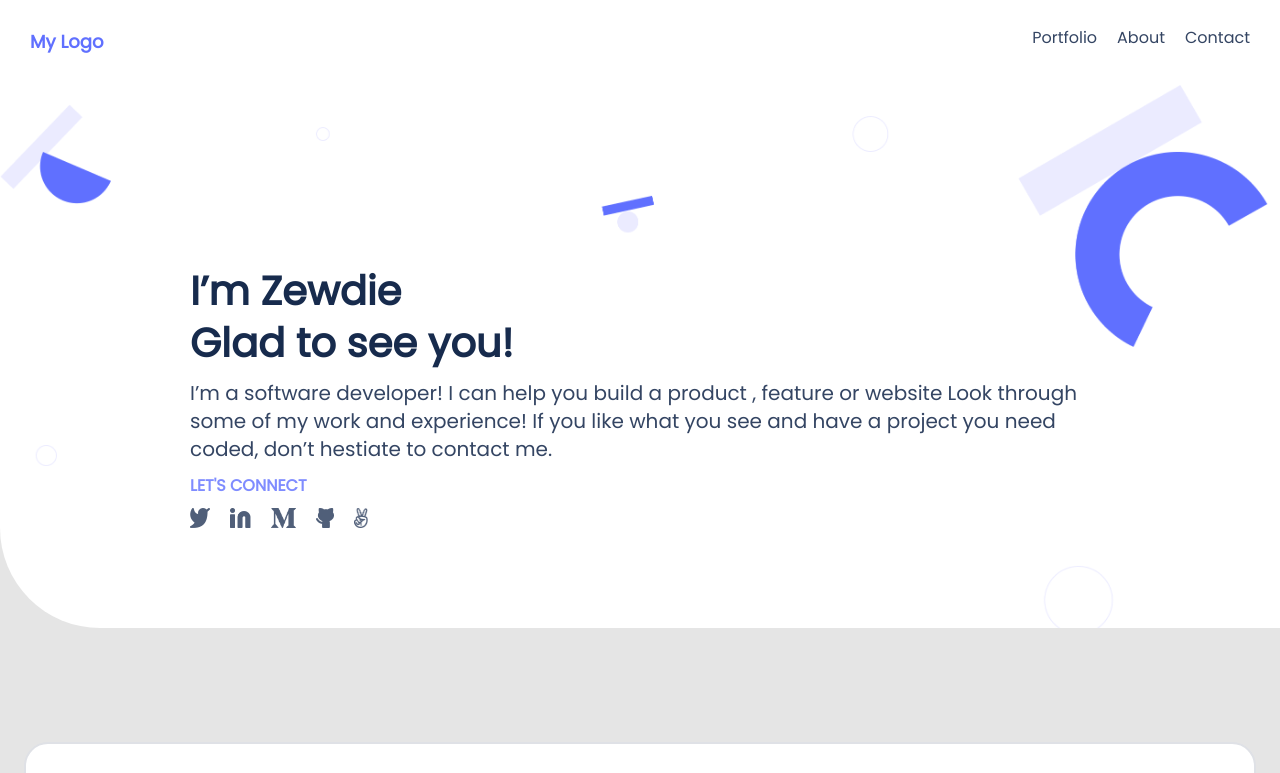
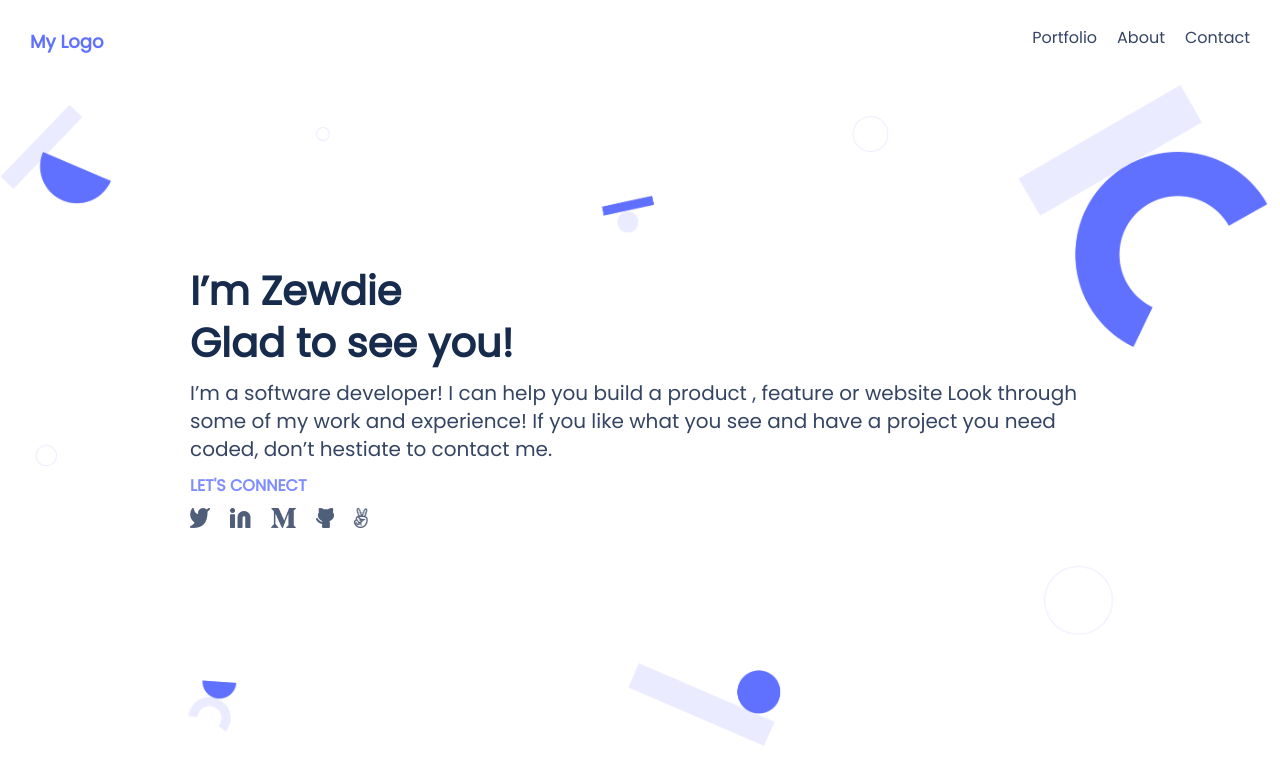
Before and after one commit to ZewdieMc/Portfolio, a website: page index.html in a window 1280 px wide. Shown: the top 773 px of the page. Drawn offline with Linux system fonts and the light colour scheme.

Commit message:
Change the background size and height of the headline section

```diff
--- a/styles.css
+++ b/styles.css
@@ -42,9 +42,9 @@ header span a {
 .headline {
   background-image: url("./images/header-shapes-mobile.png");
   background-repeat: no-repeat;
-  background-size: cover;
+  background-size: contain;
   background-position-x: 100%;
-  padding-bottom: 100px;
+  height: 100vh;
   display: flex;
   flex-direction: column;
   gap: 10px;
@@ -447,10 +447,7 @@ button:focus {
     flex-direction: row-reverse;
   }
 
-  .snapshoot_wapper {
-    width: 50%;
-  }
-
+  .snapshoot_wapper,
   .left_block {
     width: 50%;
   }
@@ -480,8 +477,6 @@ button:focus {
 
   .headline {
     background-image: url("./images/headerbg.png");
-    background-repeat: no-repeat;
-    background-size: cover;
   }
 
   .headline .introduction {
```
